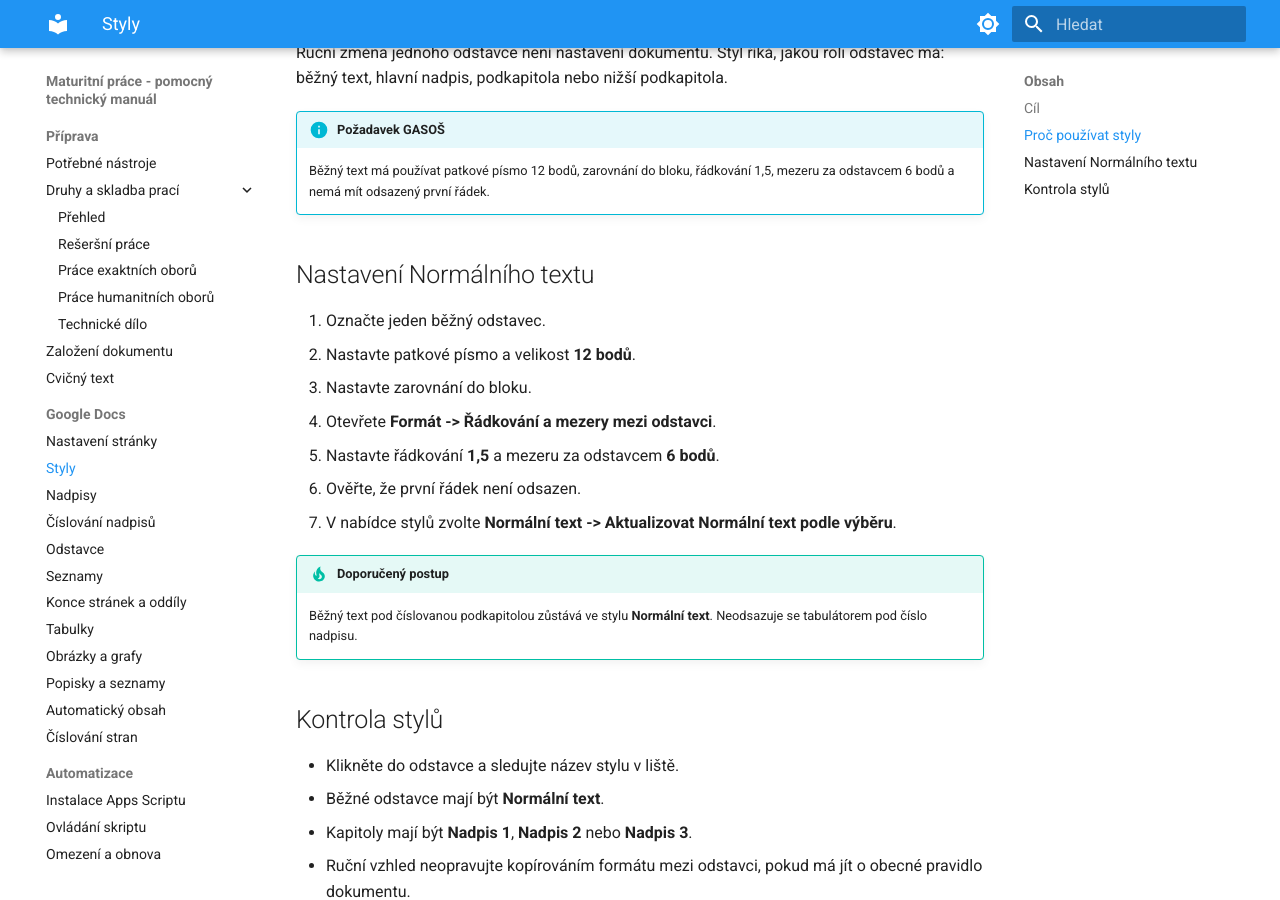
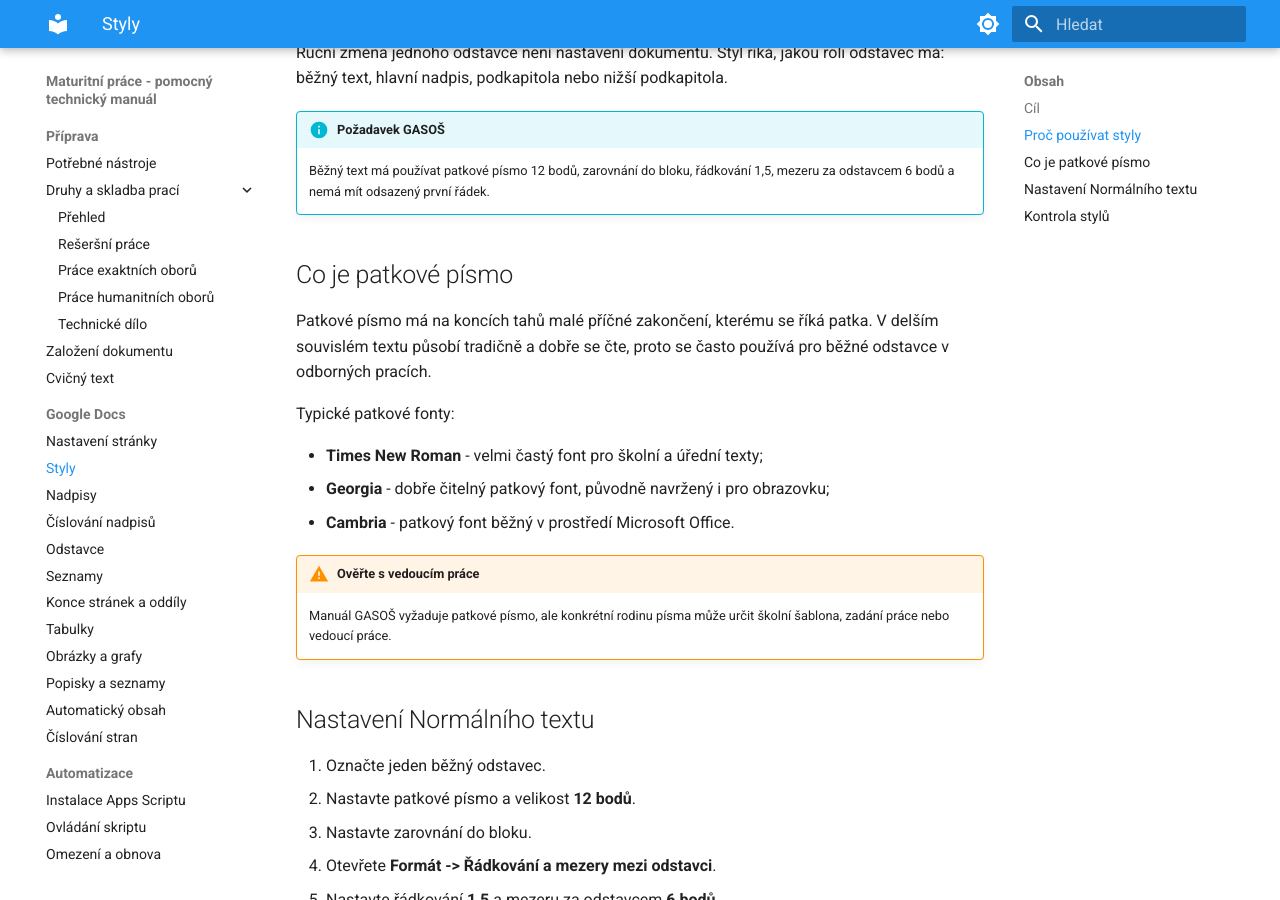
Before and after one commit to faitjaroslav-byte/maturitni_prace, an MkDocs documentation site: the page built from docs/google-docs/styly.md, in a window 1280 px wide and 900 px high, scrolled down 337 px. Built offline with MkDocs 1.6.1 and Material for MkDocs 9.7.7, drawn with Linux system fonts in a browser that asks for light colours.

Commit message:
Explain serif fonts in styles chapter

```diff
--- a/docs/google-docs/styly.md
+++ b/docs/google-docs/styly.md
@@ -10,6 +10,19 @@ Ruční změna jednoho odstavce není nastavení dokumentu. Styl říká, jakou
 
 !!! info "Požadavek GASOŠ"
     Běžný text má používat patkové písmo 12 bodů, zarovnání do bloku, řádkování 1,5, mezeru za odstavcem 6 bodů a nemá mít odsazený první řádek.
+
+## Co je patkové písmo
+
+Patkové písmo má na koncích tahů malé příčné zakončení, kterému se říká patka. V delším souvislém textu působí tradičně a dobře se čte, proto se často používá pro běžné odstavce v odborných pracích.
+
+Typické patkové fonty:
+
+- **Times New Roman** - velmi častý font pro školní a úřední texty;
+- **Georgia** - dobře čitelný patkový font, původně navržený i pro obrazovku;
+- **Cambria** - patkový font běžný v prostředí Microsoft Office.
+
+!!! warning "Ověřte s vedoucím práce"
+    Manuál GASOŠ vyžaduje patkové písmo, ale konkrétní rodinu písma může určit školní šablona, zadání práce nebo vedoucí práce.
 
 ## Nastavení Normálního textu
 
```
